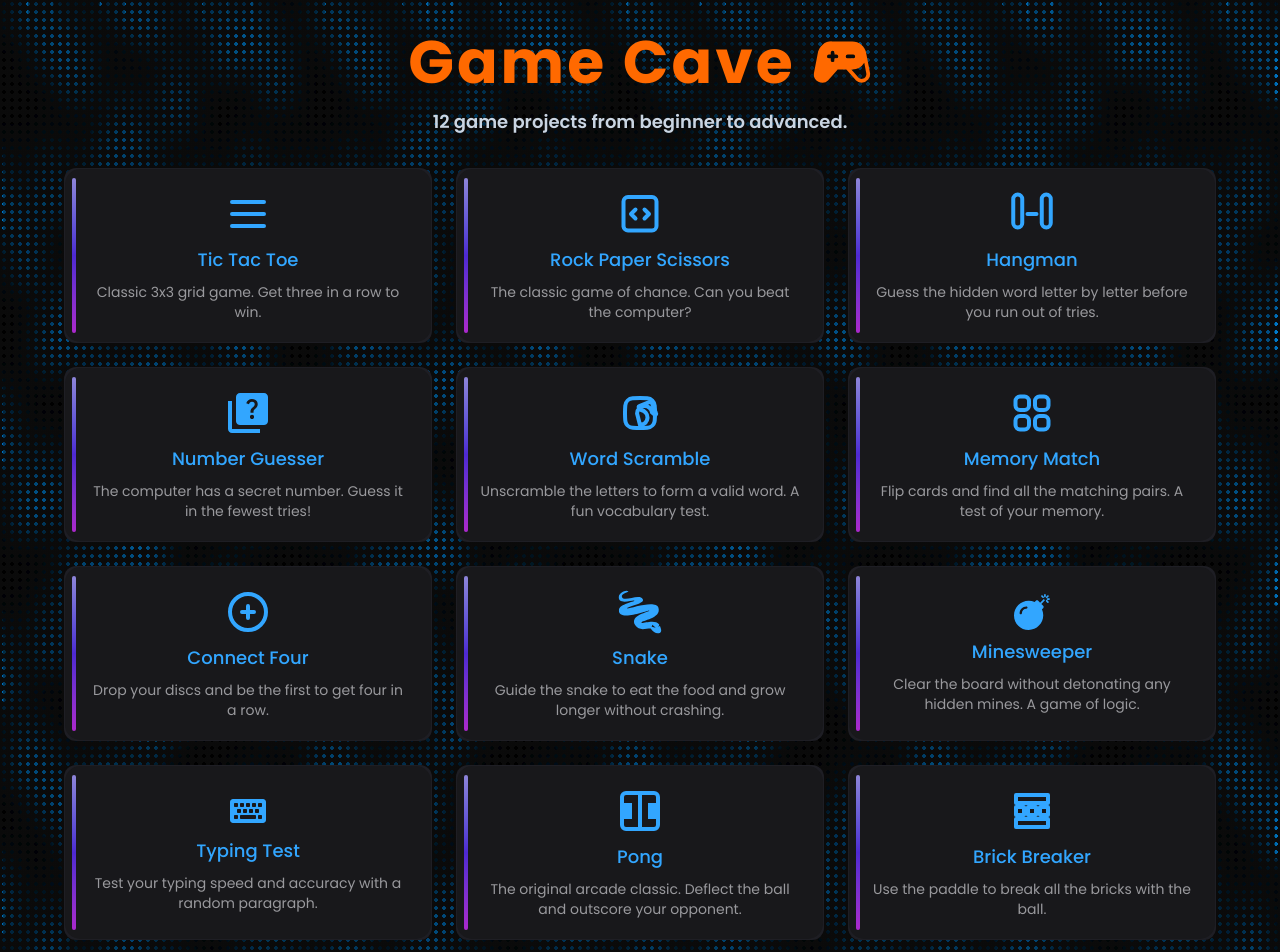
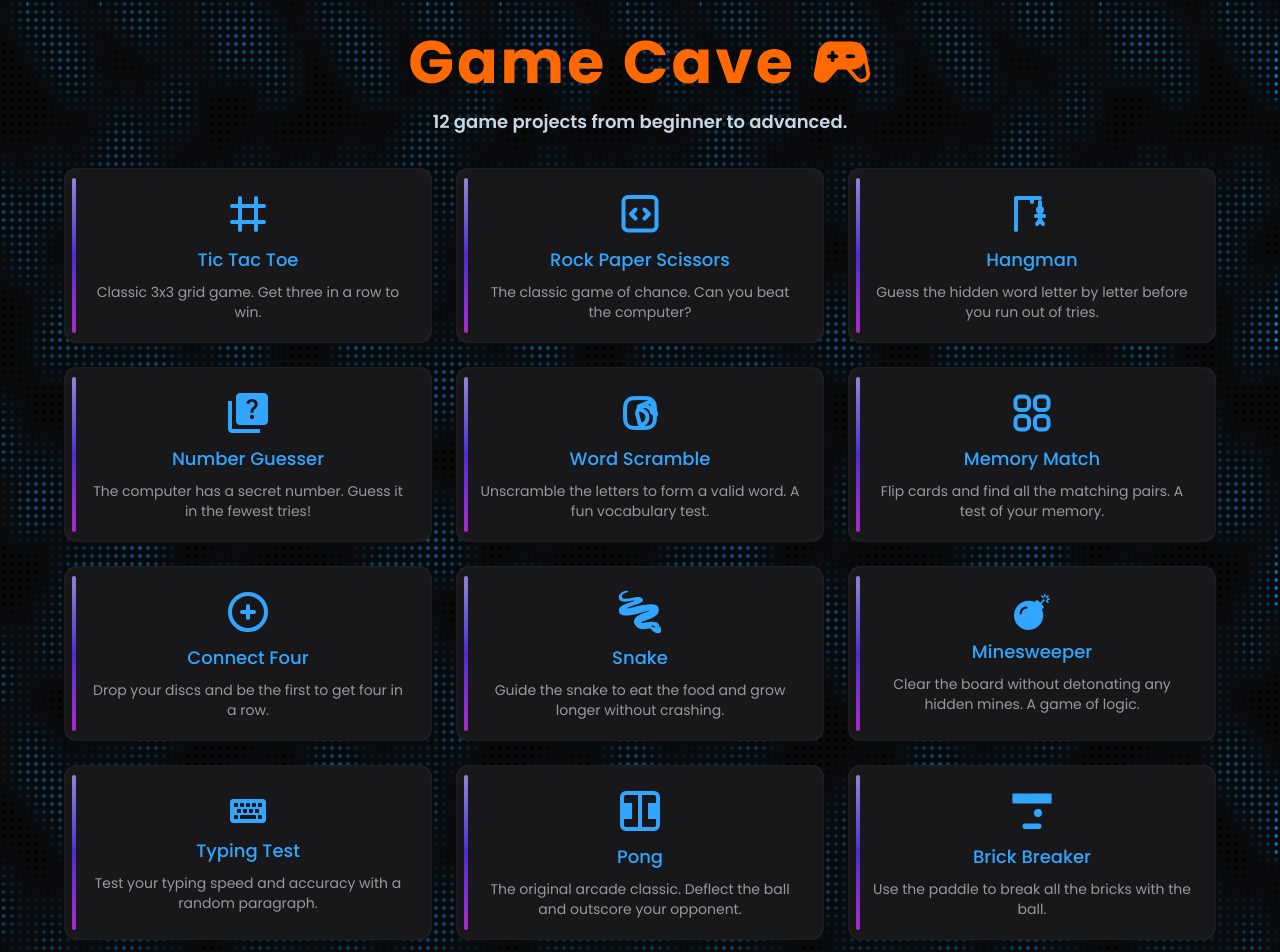
Before and after one commit to kevinThulnith/multi-stage-react-project, a React (Vite) app: page / in a window 1280 px wide. Shown: the top 952 px of the page. Built offline with nearby package versions, Linux system fonts and the light colour scheme.

Commit message:
2nd commit

```diff
--- a/src/constants.tsx
+++ b/src/constants.tsx
@@ -30,7 +30,7 @@ const TicTacToeIcon: React.FC = () => (
       strokeLinecap="round"
       strokeLinejoin="round"
       strokeWidth={2}
-      d="M4 6h16M4 12h16M4 18h16"
+      d="M8 4v16M16 4v16M4 8h16M4 16h16"
     />
   </svg>
 );
@@ -58,11 +58,42 @@ const HangmanIcon: React.FC = () => (
     viewBox="0 0 24 24"
     stroke="currentColor"
   >
+    {/* Gallows structure */}
     <path
       strokeLinecap="round"
       strokeLinejoin="round"
       strokeWidth={2}
-      d="M4.87 2.25a2.25 2.25 0 012.25 2.25v12a2.25 2.25 0 01-2.25 2.25h0a2.25 2.25 0 01-2.25-2.25v-12a2.25 2.25 0 012.25-2.25h0zm14.26 0a2.25 2.25 0 012.25 2.25v12a2.25 2.25 0 01-2.25 2.25h0a2.25 2.25 0 01-2.25-2.25v-12a2.25 2.25 0 012.25-2.25h0zM9.75 12h4.5"
+      d="M4 20V4h8v2M12 4h4"
+    />
+    {/* Noose */}
+    <path
+      strokeLinecap="round"
+      strokeLinejoin="round"
+      strokeWidth={2}
+      d="M16 6v2"
+    />
+    {/* Stick figure head */}
+    <circle cx="16" cy="10" r="1" strokeWidth={2} />
+    {/* Body */}
+    <path
+      strokeLinecap="round"
+      strokeLinejoin="round"
+      strokeWidth={2}
+      d="M16 11v4"
+    />
+    {/* Arms */}
+    <path
+      strokeLinecap="round"
+      strokeLinejoin="round"
+      strokeWidth={2}
+      d="M14 13h4"
+    />
+    {/* Legs */}
+    <path
+      strokeLinecap="round"
+      strokeLinejoin="round"
+      strokeWidth={2}
+      d="M16 15l-1.5 2M16 15l1.5 2"
     />
   </svg>
 );
@@ -143,12 +174,94 @@ const BrickBreakerIcon: React.FC = () => (
     fill="none"
     viewBox="0 0 24 24"
     stroke="currentColor"
-    strokeWidth={2}
   >
-    <path
-      strokeLinecap="round"
-      strokeLinejoin="round"
-      d="M4 4h16v4H4V4zm0 6h4v4H4v-4zm6 0h4v4h-4v-4zm6 0h4v4h-4v-4zm-12 6h16v4H4v-4z"
+    {/* Brick pattern */}
+    <rect
+      x="3"
+      y="4"
+      width="4"
+      height="1.5"
+      strokeWidth={1.5}
+      fill="currentColor"
+      fillOpacity="0.8"
+    />
+    <rect
+      x="8"
+      y="4"
+      width="4"
+      height="1.5"
+      strokeWidth={1.5}
+      fill="currentColor"
+      fillOpacity="0.8"
+    />
+    <rect
+      x="13"
+      y="4"
+      width="4"
+      height="1.5"
+      strokeWidth={1.5}
+      fill="currentColor"
+      fillOpacity="0.8"
+    />
+    <rect
+      x="18"
+      y="4"
+      width="3"
+      height="1.5"
+      strokeWidth={1.5}
+      fill="currentColor"
+      fillOpacity="0.8"
+    />
+
+    <rect
+      x="3"
+      y="6"
+      width="3"
+      height="1.5"
+      strokeWidth={1.5}
+      fill="currentColor"
+      fillOpacity="0.6"
+    />
+    <rect
+      x="7"
+      y="6"
+      width="4"
+      height="1.5"
+      strokeWidth={1.5}
+      fill="currentColor"
+      fillOpacity="0.6"
+    />
+    <rect
+      x="12"
+      y="6"
+      width="4"
+      height="1.5"
+      strokeWidth={1.5}
+      fill="currentColor"
+      fillOpacity="0.6"
+    />
+    <rect
+      x="17"
+      y="6"
+      width="4"
+      height="1.5"
+      strokeWidth={1.5}
+      fill="currentColor"
+      fillOpacity="0.6"
+    />
+
+    {/* Ball */}
+    <circle cx="15" cy="13" r="1" strokeWidth={2} fill="currentColor" />
+
+    {/* Paddle with rounded ends */}
+    <rect
+      x="8"
+      y="19"
+      width="8"
+      height="1.2"
+      rx="0.6"
+      strokeWidth={1.5}
+      fill="currentColor"
     />
   </svg>
 );
```
Also changed, not shown: face.png (added), 1 other file (tests, documents, lock files or other folders).
